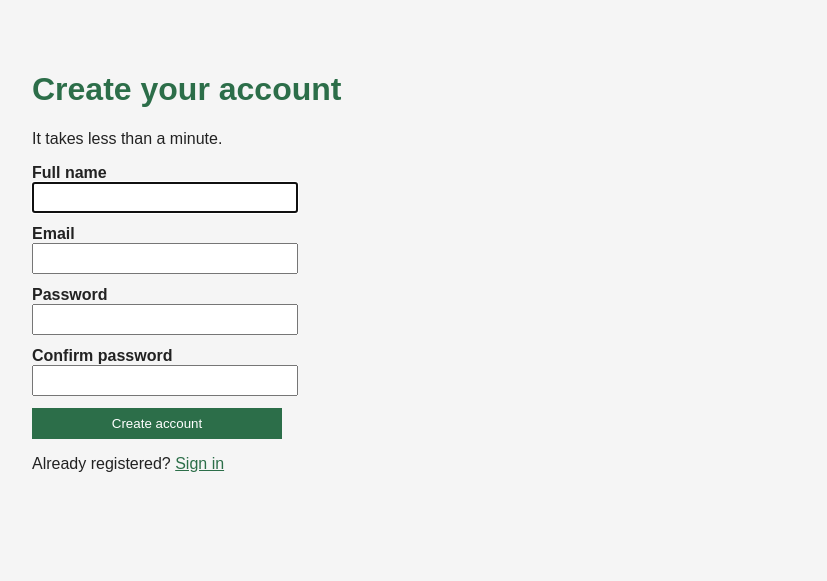
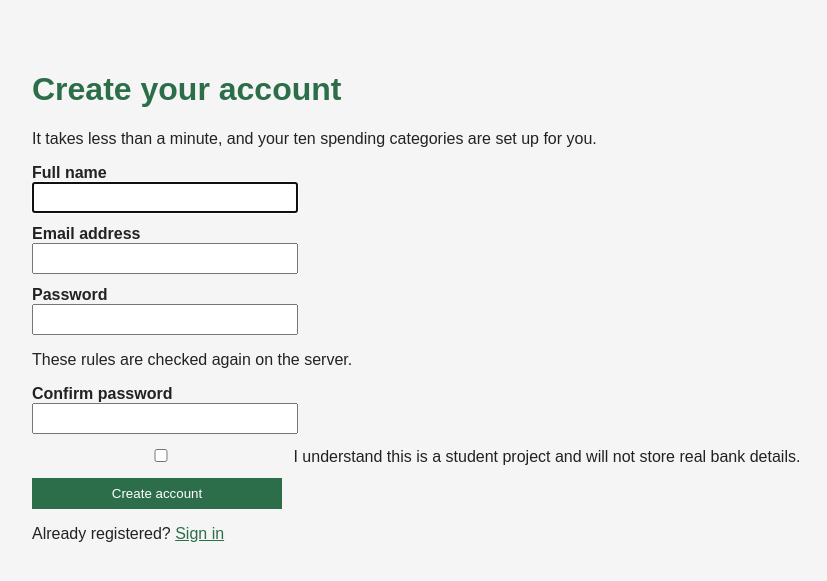
Before and after one commit to soniyakandel/Financetracker_demo, a Flask app: page /auth/register in a window 1280 px wide. Shown: the top 581 px of the page, without its empty margins (208-1035 px from the left). Run offline with Flask 3, Linux system fonts and the light colour scheme.

Commit message:
added password strength rules

```diff
--- a/Financetracker_demo/app/features/auth/forms.py
+++ b/Financetracker_demo/app/features/auth/forms.py
@@ -1,22 +1,64 @@
 from flask_wtf import FlaskForm
-from wtforms import PasswordField, StringField, SubmitField
-from wtforms.validators import DataRequired, Email, EqualTo, Length
+from wtforms import BooleanField, PasswordField, StringField, SubmitField
+from wtforms.validators import DataRequired, Email, EqualTo, Length, Regexp
+
+from app.security.policy import StrongPassword
 
 
 class RegisterForm(FlaskForm):
-    name = StringField("Full name", validators=[DataRequired(), Length(max=80)])
-    email = StringField("Email", validators=[DataRequired(), Email(), Length(max=120)])
+    name = StringField(
+        "Full name",
+        validators=[
+            DataRequired(message="Please enter your name."),
+            Length(min=2, max=80),
+            Regexp(
+                r"^[A-Za-z][A-Za-z .'-]*$",
+                message="Use letters, spaces, apostrophes or hyphens only.",
+            ),
+        ],
+    )
+    email = StringField(
+        "Email address",
+        validators=[
+            DataRequired(message="Please enter your email address."),
+            Email(message="That does not look like a valid email address."),
+            Length(max=120),
+        ],
+    )
     password = PasswordField(
-        "Password", validators=[DataRequired(), Length(min=8, max=128)]
+        "Password",
+        validators=[DataRequired(message="Please choose a password."), StrongPassword()],
     )
-    confirm = PasswordField(
+    confirm_password = PasswordField(
         "Confirm password",
-        validators=[DataRequired(), EqualTo("password", "Passwords do not match.")],
+        validators=[
+            DataRequired(message="Please type the password again."),
+            EqualTo("password", message="The two passwords do not match."),
+        ],
+    )
+    accept_terms = BooleanField(
+        "I understand this is a student project and will not store real bank details.",
+        validators=[DataRequired(message="Please tick the box to continue.")],
     )
     submit = SubmitField("Create account")
 
 
 class LoginForm(FlaskForm):
-    email = StringField("Email", validators=[DataRequired(), Email()])
+    email = StringField(
+        "Email address",
+        validators=[DataRequired(), Email(), Length(max=120)],
+    )
     password = PasswordField("Password", validators=[DataRequired()])
+    remember_me = BooleanField("Keep me signed in on this device")
     submit = SubmitField("Sign in")
+
+
+class OtpForm(FlaskForm):
+    code = StringField(
+        "Six digit code",
+        validators=[
+            DataRequired(message="Please enter the code we sent you."),
+            Regexp(r"^\d{6}$", message="The code is exactly six digits."),
+        ],
+    )
+    submit = SubmitField("Verify and continue")
--- a/Financetracker_demo/app/features/auth/templates/auth/register.html
+++ b/Financetracker_demo/app/features/auth/templates/auth/register.html
@@ -1,16 +1,33 @@
 {% extends "layouts/auth.html" %}
-{% from "partials/_forms.html" import field %}
-{% block title %}Create account - Finance Tracker{% endblock %}
+{% from "partials/_forms.html" import field, checkbox_field %}
+{% block title %}Create your account - Finance Tracker{% endblock %}
 {% block auth_title %}Create your account{% endblock %}
-{% block auth_subtitle %}It takes less than a minute.{% endblock %}
+{% block auth_subtitle %}It takes less than a minute, and your ten spending categories are set up for you.{% endblock %}
 {% block auth_body %}
-  <form method="post" novalidate>
+  <form method="post" class="form" novalidate>
     {{ form.hidden_tag() }}
-    {{ field(form.name, autofocus=True, autocomplete="name") }}
+    {{ field(form.name, autofocus=true, autocomplete="name") }}
     {{ field(form.email, autocomplete="email") }}
-    {{ field(form.password, autocomplete="new-password", extra_class="js-password") }}
-    {{ field(form.confirm, autocomplete="new-password") }}
-    {{ form.submit(class="btn btn--primary btn--block") }}
+    <div class="field">
+      {{ form.password.label(class="field__label") }}
+      {{ form.password(
+          class="input" ~ (" input--error" if form.password.errors else ""),
+          autocomplete="new-password",
+          **{"data-strength-input": "true"}) }}
+      <div class="meter"><div class="meter__bar" data-strength-bar data-score="0"></div></div>
+      <p class="meter__text" data-strength-text>These rules are checked again on the server.</p>
+      {% if form.password.errors %}
+        <ul class="field__errors">
+          {% for error in form.password.errors %}<li>{{ error }}</li>{% endfor %}
+        </ul>
+      {% endif %}
+      <ul class="rule-list">
+        {% for rule in password_rules %}<li>{{ rule }}</li>{% endfor %}
+      </ul>
+    </div>
+    {{ field(form.confirm_password, autocomplete="new-password") }}
+    {{ checkbox_field(form.accept_terms) }}
+    {{ form.submit(class="btn btn--block") }}
   </form>
 {% endblock %}
 {% block auth_foot %}
--- /dev/null
+++ b/Financetracker_demo/app/security/policy.py
@@ -0,0 +1,64 @@
+import re
+
+from wtforms.validators import ValidationError
+
+MIN_LENGTH = 8
+MAX_LENGTH = 128
+
+COMMON_PASSWORDS = {
+    "password", "password1", "password123", "12345678", "123456789",
+    "qwerty123", "letmein1", "welcome1", "admin123", "iloveyou",
+    "abc12345", "changeme", "football1", "monkey123", "1q2w3e4r",
+}
+
+RULES = [
+    f"At least {MIN_LENGTH} characters long",
+    "At least one uppercase letter (A-Z)",
+    "At least one lowercase letter (a-z)",
+    "At least one number (0-9)",
+    "At least one symbol (!@#$...)",
+]
+
+
+def check_password_strength(password):
+    problems = []
+    password = password or ""
+
+    if len(password) < MIN_LENGTH:
+        problems.append(f"Password must be at least {MIN_LENGTH} characters long.")
+    if len(password) > MAX_LENGTH:
+        problems.append(f"Password must be under {MAX_LENGTH} characters.")
+    if not re.search(r"[A-Z]", password):
+        problems.append("Password must contain an uppercase letter.")
+    if not re.search(r"[a-z]", password):
+        problems.append("Password must contain a lowercase letter.")
+    if not re.search(r"[0-9]", password):
+        problems.append("Password must contain a number.")
+    if not re.search(r"[^A-Za-z0-9]", password):
+        problems.append("Password must contain a symbol.")
+    if password.lower() in COMMON_PASSWORDS:
+        problems.append("That password is too common. Please pick another one.")
+
+    return problems
+
+
+def strength_score(password):
+    password = password or ""
+    score = 0
+    if len(password) >= MIN_LENGTH:
+        score += 1
+    if len(password) >= 12:
+        score += 1
+    if re.search(r"[A-Z]", password) and re.search(r"[a-z]", password):
+        score += 1
+    if re.search(r"[0-9]", password) and re.search(r"[^A-Za-z0-9]", password):
+        score += 1
+    return score
+
+
+class StrongPassword:
+
+    def __call__(self, form, field):
+        problems = check_password_strength(field.data)
+        if problems:
+            raise ValidationError(problems[0])
```
Also changed, not shown: Financetracker_demo/app/features/auth/templates/auth/login.html (+6 -5 lines), Financetracker_demo/app/models/user.py (+6 -4 lines), Financetracker_demo/app/security/passwords.py (added, +13 -0 lines).
